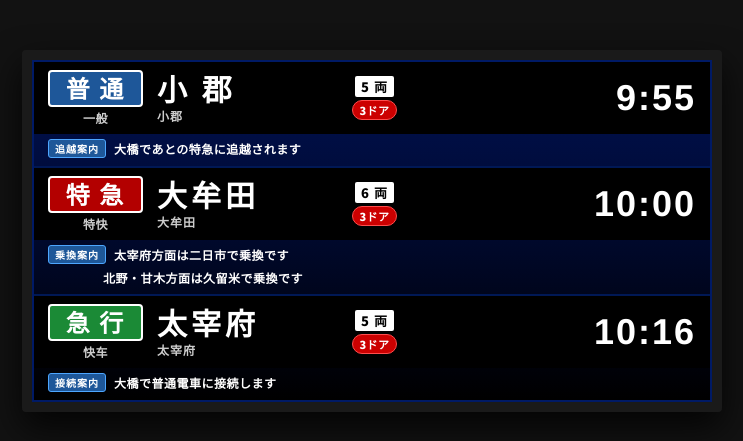
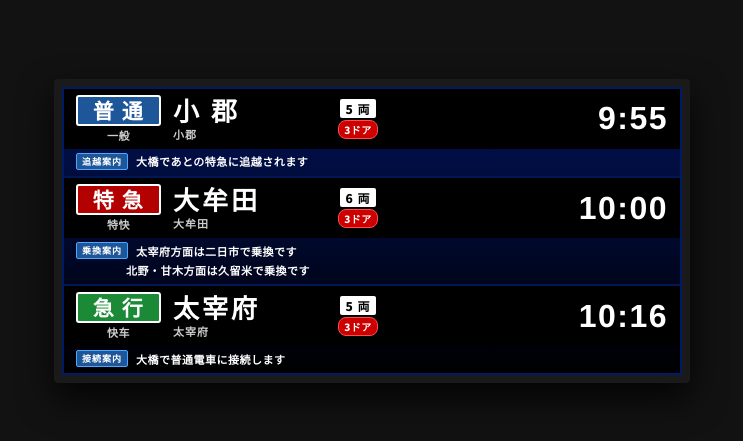
Before and after one commit to s025101/nishitetsu-timetable, a plain HTML site: page index.html in a window 1280 px wide. Shown: the part 199-640 px from the top of the page, without its empty margins (268-1011 px from the left). Drawn offline with Linux system fonts and the light colour scheme.

Commit message:
Refactor HTML structure and CSS styles
Adjusted styles and layout for train schedule display.

```diff
--- a/index.html
+++ b/index.html
@@ -18,11 +18,11 @@
     min-height: 100vh;
   }
 
-  /* モニター外枠（幅をコンパクトに調整） */
+  /* モニター外枠：横長比率を写真に合わせる */
   .monitor-frame {
-    width: 680px;
+    width: 620px;
     background-color: #080808;
-    border: 10px solid #1a1a1a;
+    border: 8px solid #1a1a1a;
     border-radius: 4px;
     box-shadow: 0 15px 35px rgba(0,0,0,0.8), inset 0 0 10px rgba(0,0,0,0.9);
     overflow: hidden;
@@ -46,12 +46,12 @@
     border-bottom: none;
   }
 
-  /* 1行目（メイン情報：種別・行先・両数・ドア・時刻） */
+  /* 1行目（メイン情報） */
   .train-main {
     background-color: #000000;
     display: flex;
     align-items: center;
-    padding: 8px 14px;
+    padding: 6px 12px;
     position: relative;
   }
 
@@ -60,18 +60,18 @@
     display: flex;
     flex-direction: column;
     align-items: center;
-    width: 95px;
-    margin-right: 14px;
+    width: 85px;
+    margin-right: 12px;
     flex-shrink: 0;
   }
 
   .type-badge {
-    font-size: 24px;
+    font-size: 21px;
     font-weight: 900;
-    padding: 2px 10px;
-    border-radius: 4px;
+    padding: 1px 8px;
+    border-radius: 3px;
     text-align: center;
-    letter-spacing: 2px;
+    letter-spacing: 1.5px;
     border: 2px solid #ffffff;
     line-height: 1.2;
     width: 100%;
@@ -82,10 +82,10 @@
   .type-badge.express { background-color: #1b8a36; color: #ffffff; border-color: #ffffff; }
 
   .type-sub {
-    font-size: 12px;
+    font-size: 11px;
     font-weight: 700;
     color: #cccccc;
-    margin-top: 2px;
+    margin-top: 1px;
     letter-spacing: 0.5px;
   }
 
@@ -93,22 +93,22 @@
   .dest-area {
     display: flex;
     flex-direction: column;
-    width: 180px;
+    width: 150px;
     margin-right: 10px;
     flex-shrink: 0;
   }
   .dest-main {
-    font-size: 30px;
+    font-size: 26px;
     font-weight: 900;
-    letter-spacing: 4px;
+    letter-spacing: 3px;
     white-space: nowrap;
     line-height: 1.1;
   }
   .dest-sub {
-    font-size: 12px;
+    font-size: 11px;
     font-weight: 700;
     color: #cccccc;
-    margin-top: 2px;
+    margin-top: 1px;
     letter-spacing: 1px;
   }
 
@@ -117,27 +117,27 @@
     display: flex;
     flex-direction: column;
     align-items: center;
-    width: 55px;
-    margin-right: 20px;
-    gap: 3px;
+    width: 50px;
+    margin-right: 16px;
+    gap: 2px;
     flex-shrink: 0;
   }
   .cars-box {
     background-color: #ffffff;
     color: #000000;
-    font-size: 13px;
+    font-size: 12px;
     font-weight: 900;
-    padding: 1px 6px;
+    padding: 1px 5px;
     border-radius: 2px;
     letter-spacing: 1px;
   }
   .doors-badge {
     background-color: #cc0000;
     color: #ffffff;
-    font-size: 11px;
+    font-size: 10px;
     font-weight: 900;
-    padding: 1px 6px;
-    border-radius: 10px;
+    padding: 1px 5px;
+    border-radius: 8px;
     white-space: nowrap;
     letter-spacing: 0.5px;
     border: 1px solid #ff4d4d;
@@ -145,9 +145,9 @@
 
   /* 時刻エリア */
   .time-area {
-    font-size: 36px;
+    font-size: 32px;
     font-weight: 900;
-    letter-spacing: 2px;
+    letter-spacing: 1.5px;
     margin-left: auto;
     font-family: 'Helvetica Neue', Arial, sans-serif;
   }
@@ -155,16 +155,16 @@
   /* 2行目（お知らせ・接続案内行） */
   .notice-row {
     background: transparent;
-    padding: 5px 14px 8px 14px;
+    padding: 4px 12px 6px 12px;
     display: flex;
     flex-direction: column;
-    gap: 3px;
+    gap: 2px;
   }
 
   .notice-line {
     display: flex;
     align-items: center;
-    font-size: 12px;
+    font-size: 11px;
     font-weight: 700;
     color: #ffffff;
     letter-spacing: 0.5px;
@@ -173,10 +173,10 @@
   .notice-badge {
     background-color: #1e5799;
     color: #ffffff;
-    font-size: 10px;
+    font-size: 9px;
     font-weight: 700;
-    padding: 1px 6px;
-    border-radius: 3px;
+    padding: 1px 5px;
+    border-radius: 2px;
     margin-right: 8px;
     border: 1px solid #4da6ff;
     letter-spacing: 1px;
@@ -236,7 +236,7 @@
           <span class="notice-badge">乗換案内</span>
           太宰府方面は二日市で乗換です
         </div>
-        <div class="notice-line" style="margin-top: 2px; margin-left: 55px;">
+        <div class="notice-line" style="margin-top: 1px; margin-left: 50px;">
           北野・甘木方面は久留米で乗換です
         </div>
       </div>
```
